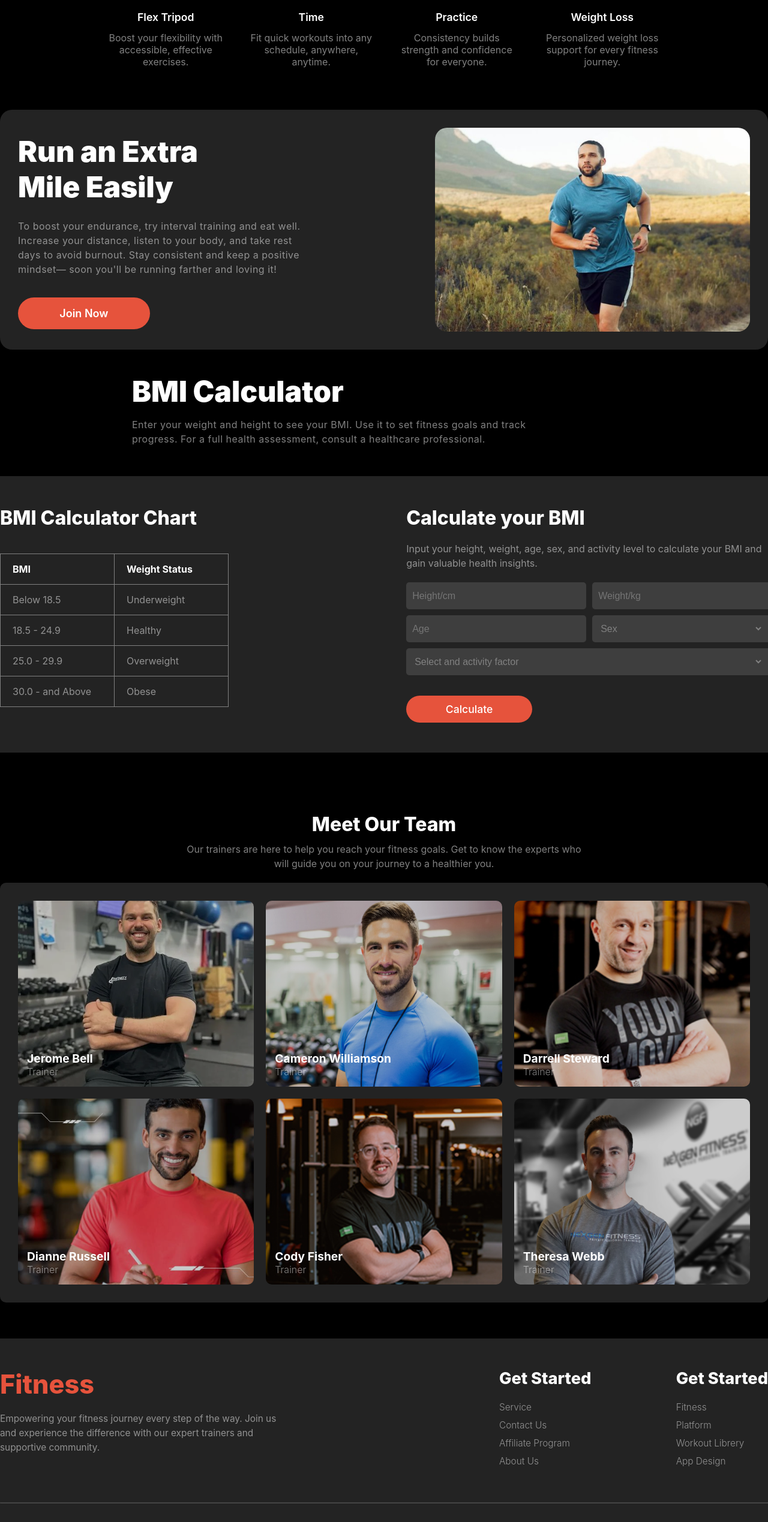
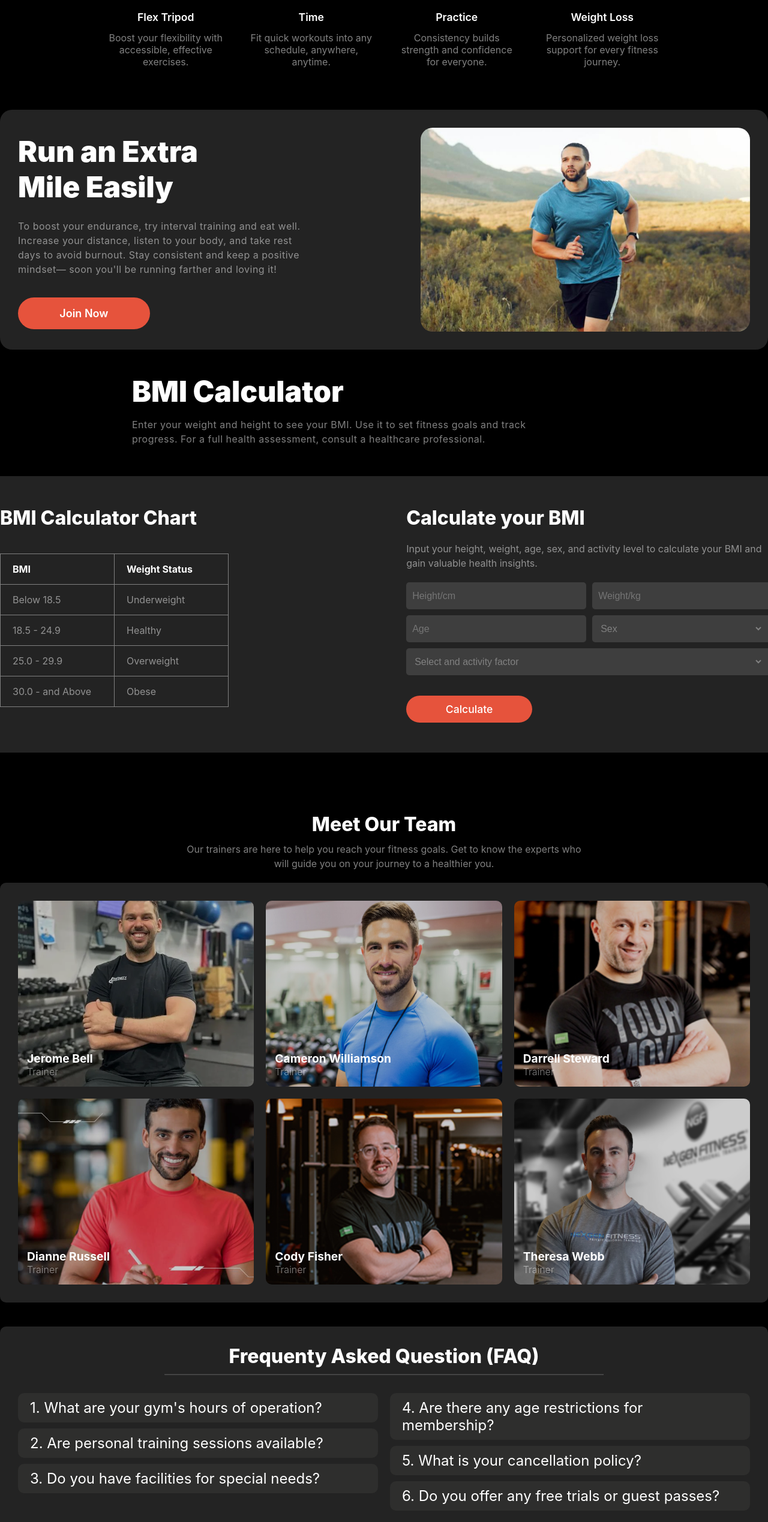
Before and after one commit to aburayhan-bpi/fitness-responsive-website, a plain HTML site: page index.html in a window 1280 px wide. Shown: the part 1198-3736 px from the top of the page at 60% size. Drawn offline with Linux system fonts and the light colour scheme; a web font is replaced by a local one.

Commit message:
added FAQ section with responsive

```diff
--- a/index.html
+++ b/index.html
@@ -103,7 +103,7 @@
                     be running farther and loving it!</p>
                 <a href="#"><button>Join Now</button></a>
             </div>
-            <div class="run-col2"></div>
+            <div class="run-col2"> <img src="images/run.jpg" alt=""> </div>
         </section>
 
         <!-- BMI header -->
@@ -213,6 +213,55 @@
                 </div>
             </div>
         </section>
+
+        <!-- FAQ section -->
+         <section class="faq-container">
+            <h3>Frequenty Asked Question (FAQ)</h3>
+            <hr>
+            <div class="faq-col-container">
+                <div class="faq-col1">
+                    <details class="q1">
+                        <summary>
+                            1. What are your gym's hours of operation?
+                        </summary>
+                        <p>Our gym is open Monday through Friday from 5:00 AM to 10:00 PM, Saturday from 7:00 AM to 8:00 PM, and Sunday from 8:00 AM to 6:00 PM.</p>
+                    </details>
+                    <details class="q2">
+                        <summary>
+                            2. Are personal training sessions available?
+                        </summary>
+                        <p>Yes, we offer personal training sessions tailored to your fitness goals. You can book a session with one of our certified trainers through our website or by contacting us directly.</p>
+                    </details>
+                    <details class="q3">
+                        <summary>
+                            3. Do you have facilities for special needs?
+                        </summary>
+                        <p>Yes, our gym is equipped with facilities to accommodate individuals with special needs. Please contact us in advance so we can best assist you.</p>
+                    </details>
+                </div>
+                <div class="faq-col2">
+                    <details class="q4">
+                        <summary>
+                            4. Are there any age restrictions for membership?
+                        </summary>
+                        <p>Members must be at least 16 years old. Those under 18 require a parent or guardian's consent.</p>
+                    </details>
+                    <details class="q5">
+                        <summary>
+                            5. What is your cancellation policy?
+                        </summary>
+                        <p>You can cancel your membership at any time with a 30-day notice. Please contact our support team for assistance with the cancellation process.</p>
+                    </details>
+                    <details class="q6">
+                        <summary>
+                            6. Do you offer any free trials or guest passes?
+                        </summary>
+                        <p>Yes, we offer a one-week free trial for new members. Please contact us to arrange your free trial pass.</p>
+                    </details>
+                </div>
+            </div>
+         </section>
+
     </main>
 
     <!-- footer section -->
--- a/style/responsive.css
+++ b/style/responsive.css
@@ -167,6 +167,16 @@
     background-size: 100%;
     /* background-position: center; */
   }
+  .run-col2 img {
+    /* display: none; */
+    width: 130%;
+    height: 140%;
+    object-fit: cover;
+    position: relative;
+    right: 23%;
+    bottom: auto;
+    border-radius: inherit;
+  }
 
   /* BMI section */
   .bmi-calculator {
@@ -246,6 +256,33 @@
   .section-details {
     width: 90%;
   }
+
+  /* FAQ section */
+
+  .faq-col-container{
+    display: grid;
+    grid-template-columns: repeat(1, 1fr);
+    gap: 1px;
+  }
+
+  .faq-container hr{
+    margin-top: -20px;
+    max-width: 120%;
+  }
+
+  .faq-container h3 {
+    font-family: inter, sans-serif;
+    font-size: 2rem;
+    font-weight: 600;
+    color: white;
+    text-align: center;
+    margin-bottom: 30px;
+  }
+
+  summary{
+    font-size: 1.2rem;
+  }
+
   /* footer section */
   .footer-main {
     display: flex;
--- a/style/styles.css
+++ b/style/styles.css
@@ -301,15 +301,20 @@ header {
   width: 45%;
 }
 .run-col2 {
-  background-image: url("../images/run1.jpg");
   border-radius: 20px;
-  width: 43%;
   height: 340px;
+  overflow: hidden;
+}
+.run-col2 img {
+  width: 250%;
+  height: 250%;
+  object-fit: cover;
+  position: relative;
+  right: 110%;
+  bottom: 45%;
+  border-radius: inherit;
+}
 
-  background-size: 115%;
-  background-position: left;
-  background-repeat: no-repeat;
-}
 .run-col1 button {
   border-radius: 42px;
   padding: 16px 24px;
@@ -553,6 +558,94 @@ select {
   font-family: inter, sans-serif;
 }
 
+
+
+
+
+/* FAQ section */
+.faq-container {
+  max-width: 1300px;
+  margin: 0 auto;
+  margin-top: 40px;
+  padding: 30px;
+  border-radius: 10px;
+  background-color: #232323;
+}
+.faq-container hr{
+  margin-top: -20px;
+  max-width: 60%;
+}
+
+.faq-container h3 {
+  font-family: inter, sans-serif;
+  font-size: 2rem;
+  font-weight: 800;
+  color: white;
+  text-align: center;
+  margin-bottom: 30px;
+}
+
+details{
+  color: white;
+  font-size: 1.5rem;
+  font-family: inter, sans-serif;
+  font-weight: 400;
+  background-color: #3e3e3e;
+  /* padding: 10px; */
+  border-radius: 10px;
+  cursor: pointer;
+  margin-bottom: 10px;
+  /* appearance: none; */
+}
+details summary{
+  padding: 10px 20px;
+  list-style: none;
+}
+
+
+.q1, .q3, .q4, .q6{
+  background-color: #2e2e2d;
+}
+.q2, .q5{
+  background-color: #2e2e2d;
+}
+
+.q1 p, .q2 p, .q3 p, .q4 p, .q5 p, .q6 p{
+  font-size: 1rem;
+  font-weight: 300;
+  line-height: 25px;
+  border-radius: 5px;
+  margin-top: 5px;
+  padding: 10px 10px 10px 40px;
+  cursor: text;
+  background-color: rgba(59, 59, 59, 0.3);
+}
+
+.faq-col-container{
+  display: grid;
+  grid-template-columns: repeat(2, 1fr);
+  gap: 20px;
+}
+
+
+
+
+
+
+
+
+
+
+
+
+
+
+
+
+
+
+
+
 /* footer section */
 .footer-section {
   /* border: 1px solid red; */
```
